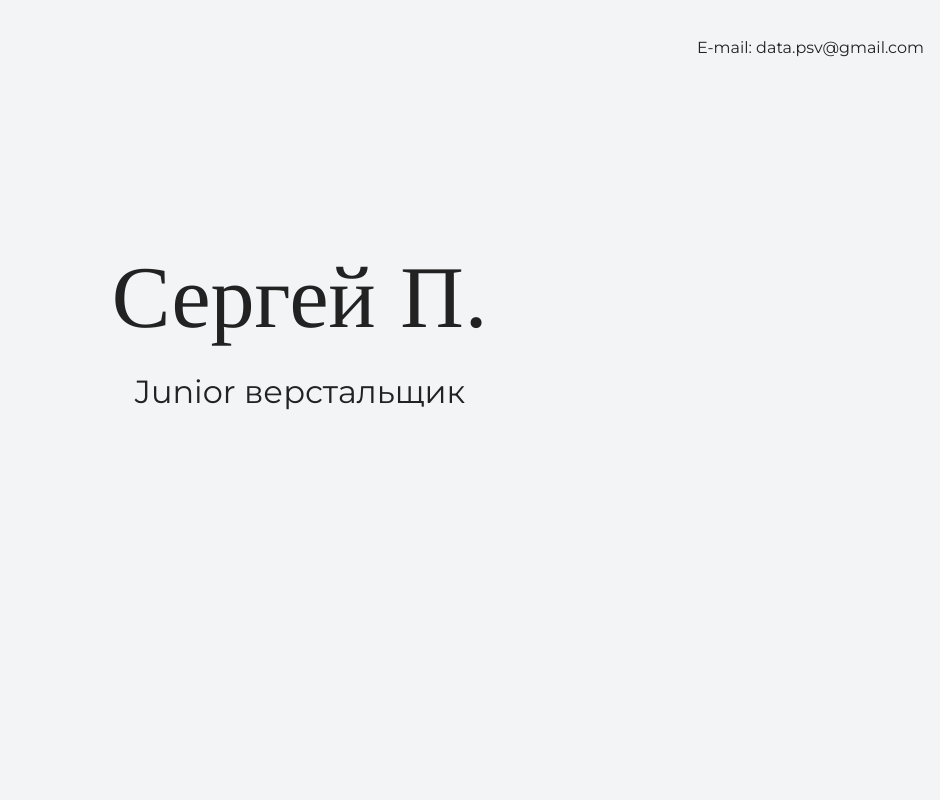
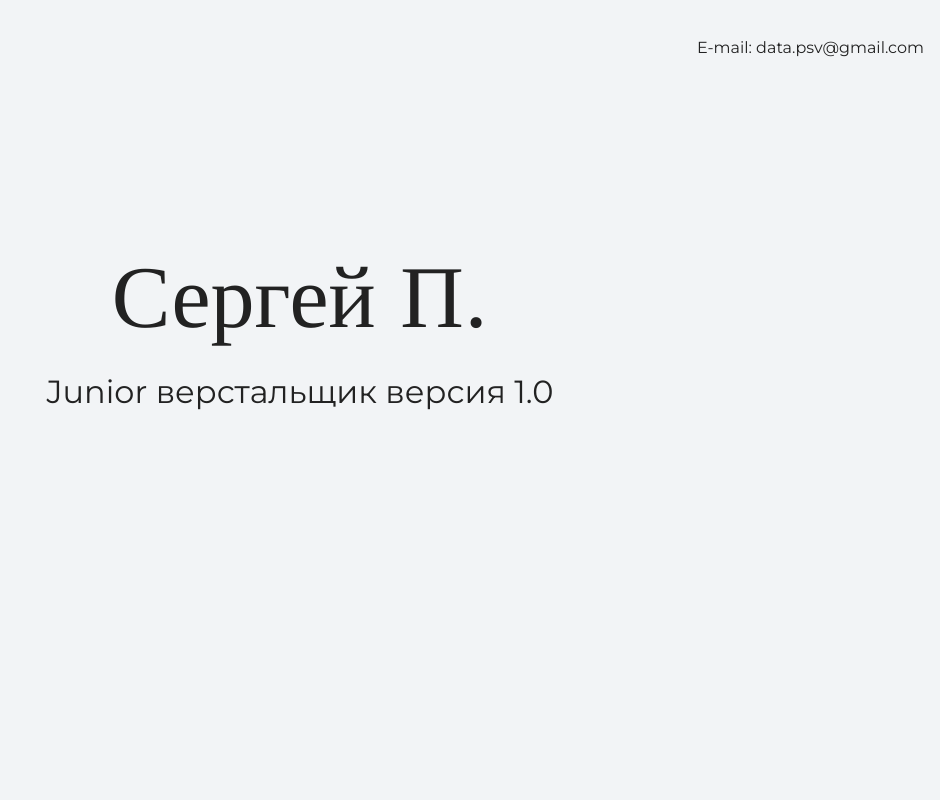
Before and after one commit to Sergey-Petykhov/PSV, a plain HTML site: page index.html in a window 1280 px wide. Shown: the top 800 px of the page, without its empty margins (340-1280 px from the left). Drawn offline with nearby package versions, Linux system fonts and the light colour scheme.

Commit message:
меняет текст главной страницы

```diff
--- a/index.html
+++ b/index.html
@@ -4,7 +4,7 @@
     <meta charset="UTF-8">
     <link rel="stylesheet" href="style.css">
     <link href="https://fonts.googleapis.com/css?family=Montserrat:400,500,700|Old+Standard+TT&display=swap&subset=cyrillic" rel="stylesheet">
-    <title>Портфолио Junior верстальщика версия 1.0</title>
+    <title>Портфолио Junior верстальщика</title>
   </head>
 
   <body>
@@ -17,7 +17,7 @@
     <section class="hero-image">
       <div class="container">
       <h1 class="heading">Сергей П.</h1>
-      <p>Junior верстальщик</p>
+      <p>Junior верстальщик версия 1.0</p>
       </div>
     </section>
 
```
